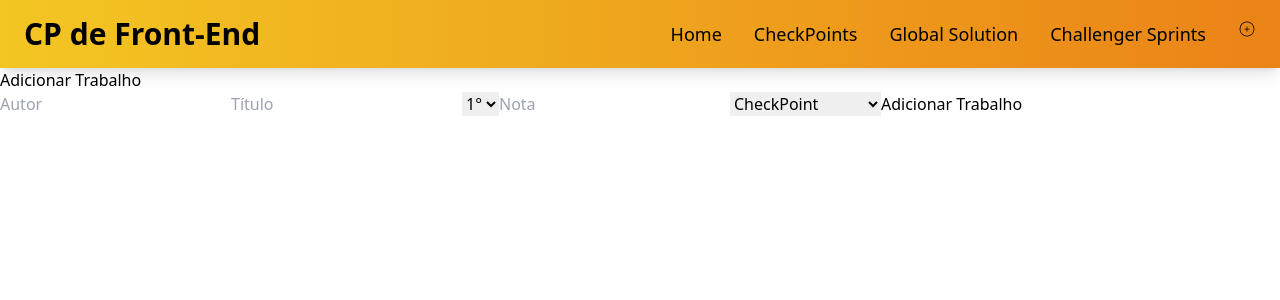
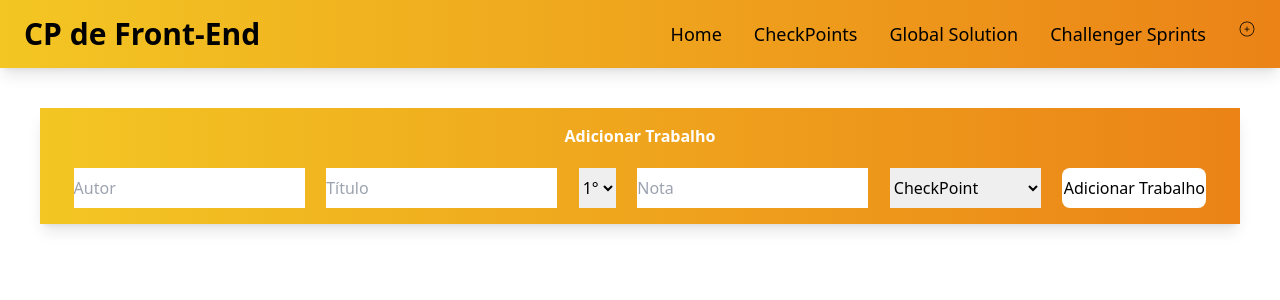
Before and after one commit to FelipePrometti/CP-Portfolio, a Next.js app in the folder cp-portfolio/: page /adicionar in a window 1280 px wide. Shown: the top 300 px of the page. Built offline with nearby package versions, Linux system fonts and the light colour scheme.

Commit message:
Estilização adicionada á página de adicionar

```diff
--- a/cp-portfolio/src/app/adicionar/page.tsx
+++ b/cp-portfolio/src/app/adicionar/page.tsx
@@ -43,9 +43,9 @@ export default function AdicionarTrabalho() {
   };
 
   return (
-    <main>
-      <h1>Adicionar Trabalho</h1>
-      <form onSubmit={handleSubmit}>
+    <main className="bg-gradient-to-r from-cor-1 to-cor-2 shadow-lg py-4 m-10 p-3">
+      <h1 className="text-center font-bold text-white mb-5">Adicionar Trabalho</h1>
+      <form onSubmit={handleSubmit} className="flex justify-evenly">
         <input
           type="text"
           placeholder="Autor"
@@ -82,7 +82,7 @@ export default function AdicionarTrabalho() {
           <option value="globalsolution">Global Solution</option>
           <option value="challengersprint">Challenger Sprint</option>
         </select>
-        <button type="submit">
+        <button type="submit" className="bg-white w-36 h-10 rounded-lg">
           Adicionar Trabalho
         </button>
       </form>
```
Lines whose indentation alone changed are shown as unchanged.
